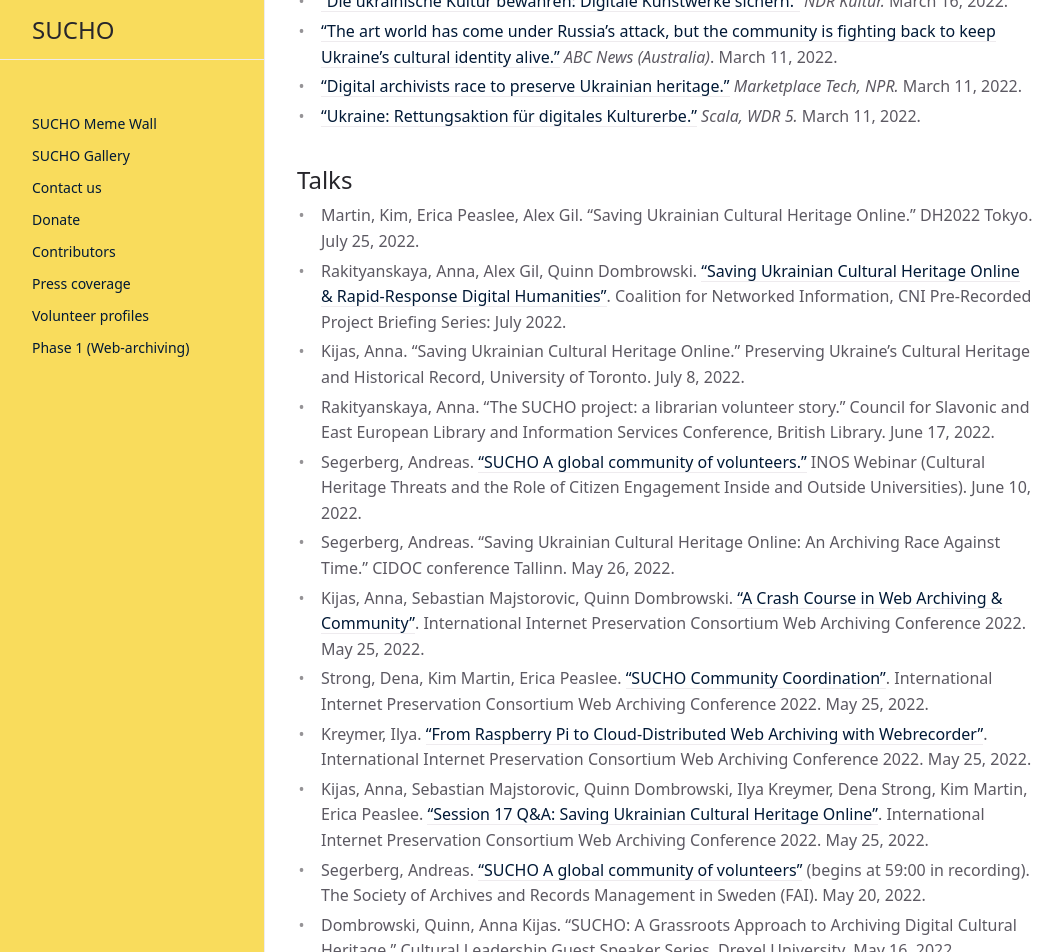
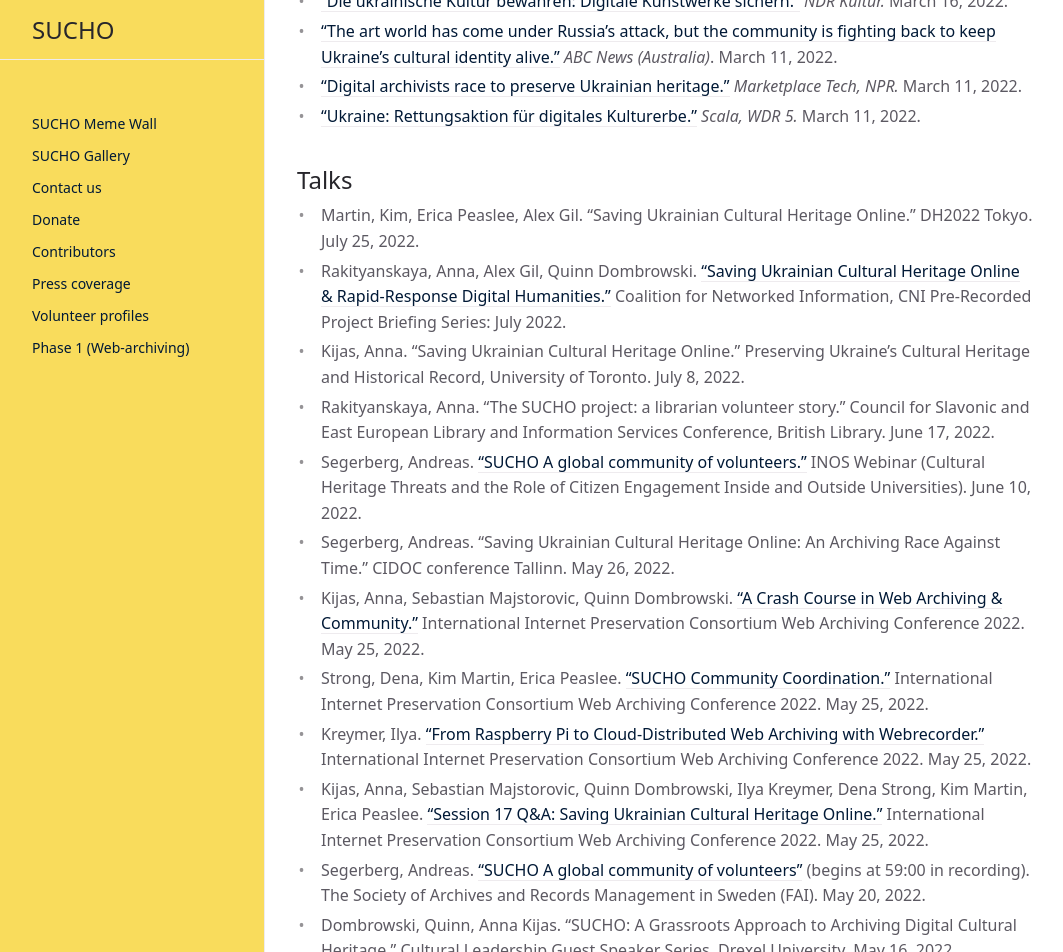
Before and after one commit to sucho-archiving/sucho-archiving.github.io, a Jekyll site: the page built from press.md, in a window 1280 px wide and 1400 px high, scrolled down 3941 px. Shown: the top 952 px of the window, without its empty margins (107-1170 px from the left). Built offline with Jekyll 4.4.1, drawn with Linux system fonts in a browser that asks for light colours; some of the changed text lies outside the part shown.

Commit message:
Update press.md

```diff
--- a/press.md
+++ b/press.md
@@ -91,18 +91,18 @@
 
 ## Talks
 - Martin, Kim, Erica Peaslee, Alex Gil. "Saving Ukrainian Cultural Heritage Online." DH2022 Tokyo. July 25, 2022.
-- Rakityanskaya, Anna, Alex Gil, Quinn Dombrowski. ["Saving Ukrainian Cultural Heritage Online & Rapid-Response Digital Humanities"](https://www.youtube.com/watch?v=b-zlp2S7PV8). Coalition for Networked Information, CNI Pre-Recorded Project Briefing Series: July 2022.
+- Rakityanskaya, Anna, Alex Gil, Quinn Dombrowski. ["Saving Ukrainian Cultural Heritage Online & Rapid-Response Digital Humanities."](https://www.youtube.com/watch?v=b-zlp2S7PV8) Coalition for Networked Information, CNI Pre-Recorded Project Briefing Series: July 2022.
 - Kijas, Anna. "Saving Ukrainian Cultural Heritage Online." Preserving Ukraine’s Cultural Heritage and Historical Record, University of Toronto. July 8, 2022.
 - Rakityanskaya, Anna. "The SUCHO project: a librarian volunteer story." Council for Slavonic and East European Library  and Information Services Conference, British Library. June 17, 2022.
 - Segerberg, Andreas. ["SUCHO A global community of volunteers."](https://vimeo.com/719772025) INOS Webinar (Cultural Heritage Threats and the Role of Citizen Engagement Inside and Outside Universities). June 10, 2022.
 - Segerberg, Andreas. "Saving Ukrainian Cultural Heritage Online: An Archiving Race Against Time." CIDOC conference Tallinn. May 26, 2022.
-- Kijas, Anna, Sebastian Majstorovic, Quinn Dombrowski. ["A Crash Course in Web Archiving & Community"](https://www.youtube.com/watch?v=_J8hvEPxx6w&list=PL5AWMCpp1DigoUCo5bxJXEhc3-sRgotI5&index=1). International Internet Preservation Consortium Web Archiving Conference 2022. May 25, 2022.
-- Strong, Dena, Kim Martin, Erica Peaslee. ["SUCHO Community Coordination"](https://www.youtube.com/watch?v=G8gAMU-izW0&list=PL5AWMCpp1DigoUCo5bxJXEhc3-sRgotI5&index=3). International Internet Preservation Consortium Web Archiving Conference 2022. May 25, 2022.
-- Kreymer, Ilya. ["From Raspberry Pi to Cloud-Distributed Web Archiving with Webrecorder"](https://www.youtube.com/watch?v=x8iI8cHe_0E&list=PL5AWMCpp1DigoUCo5bxJXEhc3-sRgotI5&index=2). International Internet Preservation Consortium Web Archiving Conference 2022. May 25, 2022.
-- Kijas, Anna, Sebastian Majstorovic, Quinn Dombrowski, Ilya Kreymer, Dena Strong, Kim Martin, Erica Peaslee. ["Session 17 Q&A: Saving Ukrainian Cultural Heritage Online"](https://www.youtube.com/watch?v=u61_opP9TWk&list=PL5AWMCpp1DigoUCo5bxJXEhc3-sRgotI5&index=4). International Internet Preservation Consortium Web Archiving Conference 2022. May 25, 2022.
+- Kijas, Anna, Sebastian Majstorovic, Quinn Dombrowski. ["A Crash Course in Web Archiving & Community."](https://www.youtube.com/watch?v=_J8hvEPxx6w&list=PL5AWMCpp1DigoUCo5bxJXEhc3-sRgotI5&index=1) International Internet Preservation Consortium Web Archiving Conference 2022. May 25, 2022.
+- Strong, Dena, Kim Martin, Erica Peaslee. ["SUCHO Community Coordination."](https://www.youtube.com/watch?v=G8gAMU-izW0&list=PL5AWMCpp1DigoUCo5bxJXEhc3-sRgotI5&index=3) International Internet Preservation Consortium Web Archiving Conference 2022. May 25, 2022.
+- Kreymer, Ilya. ["From Raspberry Pi to Cloud-Distributed Web Archiving with Webrecorder."](https://www.youtube.com/watch?v=x8iI8cHe_0E&list=PL5AWMCpp1DigoUCo5bxJXEhc3-sRgotI5&index=2) International Internet Preservation Consortium Web Archiving Conference 2022. May 25, 2022.
+- Kijas, Anna, Sebastian Majstorovic, Quinn Dombrowski, Ilya Kreymer, Dena Strong, Kim Martin, Erica Peaslee. ["Session 17 Q&A: Saving Ukrainian Cultural Heritage Online."](https://www.youtube.com/watch?v=u61_opP9TWk&list=PL5AWMCpp1DigoUCo5bxJXEhc3-sRgotI5&index=4) International Internet Preservation Consortium Web Archiving Conference 2022. May 25, 2022.
 - Segerberg, Andreas. ["SUCHO A global community of volunteers"](https://fai.nu/arsmote-och-temadag-med-internationell-utblick/) (begins at 59:00 in recording). The Society of Archives and Records Management in Sweden (FAI). May 20, 2022.
 - Dombrowski, Quinn, Anna Kijas. "SUCHO: A Grassroots Approach to Archiving Digital Cultural Heritage." Cultural Leadership Guest Speaker Series, Drexel University. May 16, 2022.
-- Dombrowski, Quinn, Anna Kijas. ["Saving Ukrainian Cultural Heritage Online"](https://vimeo.com/channels/728477#t=0s). San Jose State University King Library Series, May 13, 2022.
-- Kijas, Anna. ["SUCHO: A Grassroots Approach to Archiving Digital Cultural Heritage"](https://doi.org/10.17613/3nhd-av31). Enriching Dialogues of Citizen Science, Kulturhistorisk Museum, Norway. April 29, 2022.
+- Dombrowski, Quinn, Anna Kijas. ["Saving Ukrainian Cultural Heritage Online."](https://vimeo.com/channels/728477#t=0s) San Jose State University King Library Series, May 13, 2022.
+- Kijas, Anna. ["SUCHO: A Grassroots Approach to Archiving Digital Cultural Heritage."](https://doi.org/10.17613/3nhd-av31) Enriching Dialogues of Citizen Science, Kulturhistorisk Museum, Norway. April 29, 2022.
 - Dombrowski, Quinn. "Nimble Tents and Bunkers: Safeguarding Digital Cultural Heritage." Fiesole Retreat. Athens, Greece. April 6, 2022.
 - Dombrowski, Quinn. ["Libraries, Laboratories, Back Alleys."](https://archive.org/details/applications-of-web-archive-research-archives-unleashed) (begins 2:54 in recording). *Internet Archive*. March 16, 2022.
```
